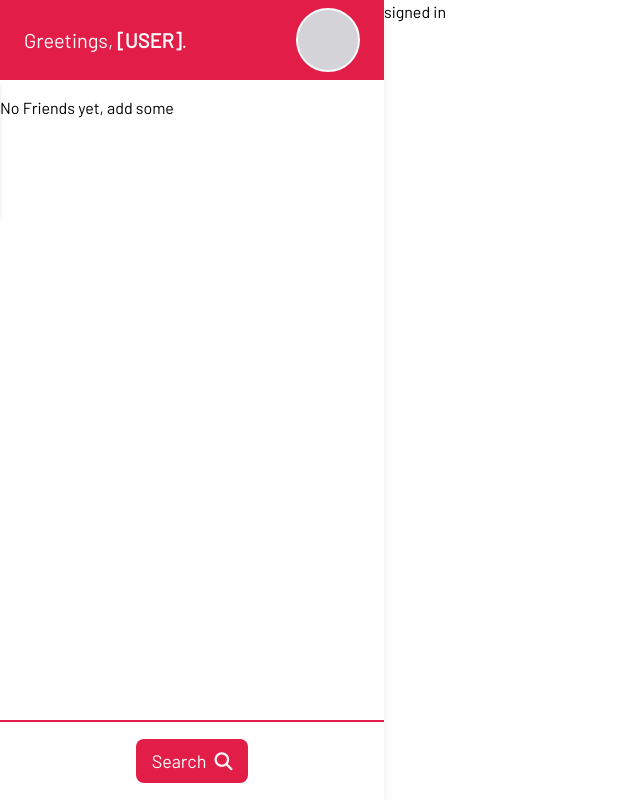
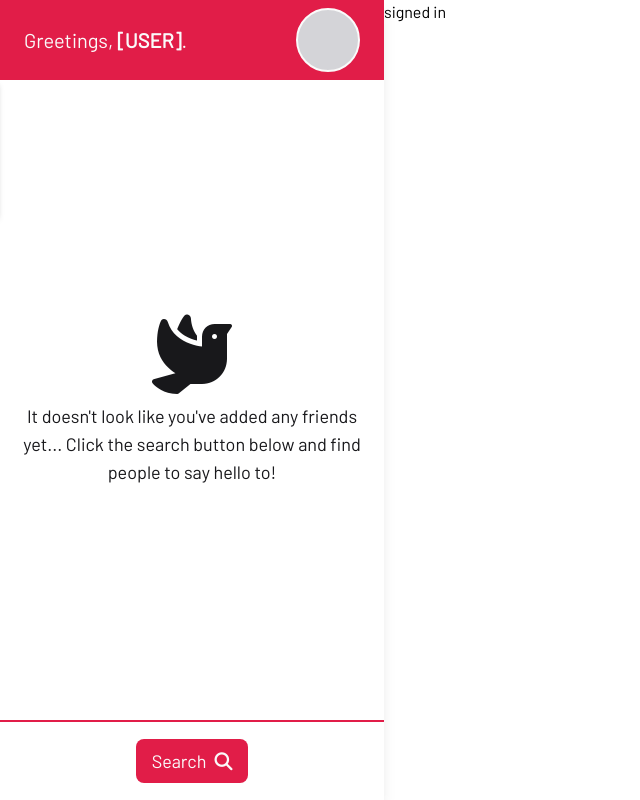
Before and after one commit to brajpatel/messaging-app, a React (Vite) app: page / in a window 1280 px wide. Shown: the whole page, without its empty margins (0-640 px from the left). Built offline with nearby package versions, Linux system fonts and the light colour scheme.

Commit message:
Add content to no friends message

```diff
--- a/src/components/Sidebar.jsx
+++ b/src/components/Sidebar.jsx
@@ -58,7 +58,10 @@ function Sidebar({ theme, handleTheme }) {
                         <span className="block opacity-90">status message</span>
                     </li>
                 ) : (
-                    <p>No Friends yet, add some</p>
+                    <div className="h-full flex flex-col justify-center items-center gap-2 text-center px-4">
+                        <i class="fa-solid fa-dove text-[5rem] text-zinc-900 dark:text-zinc-50"></i>
+                        <p className="text-lg text-zinc-900 dark:text-zinc-50">It doesn't look like you've added any friends yet... Click the search button below and find people to say hello to!</p>
+                    </div>
                 )}
             </div>
 
```
